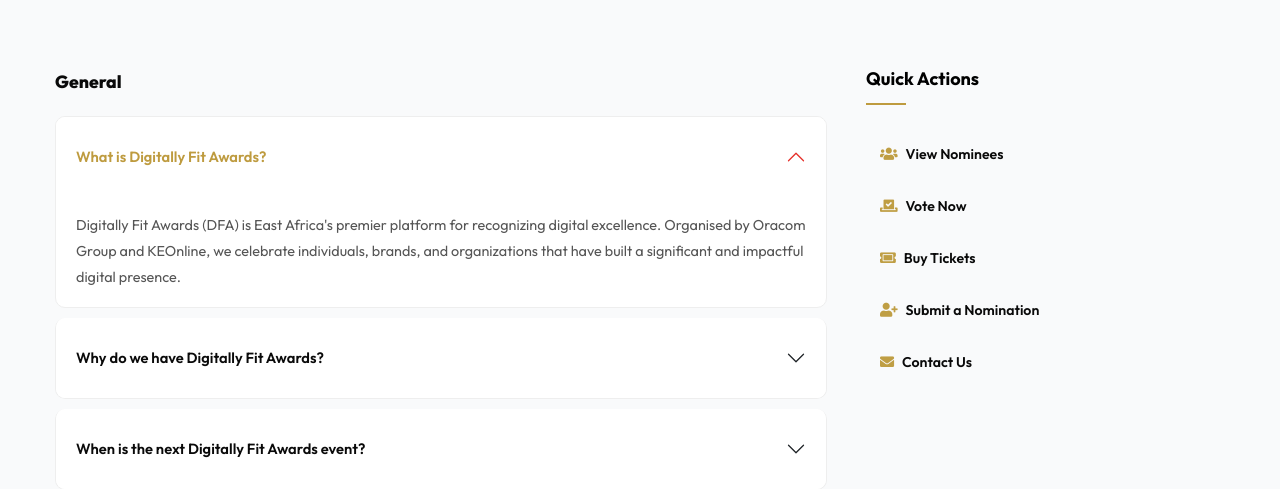
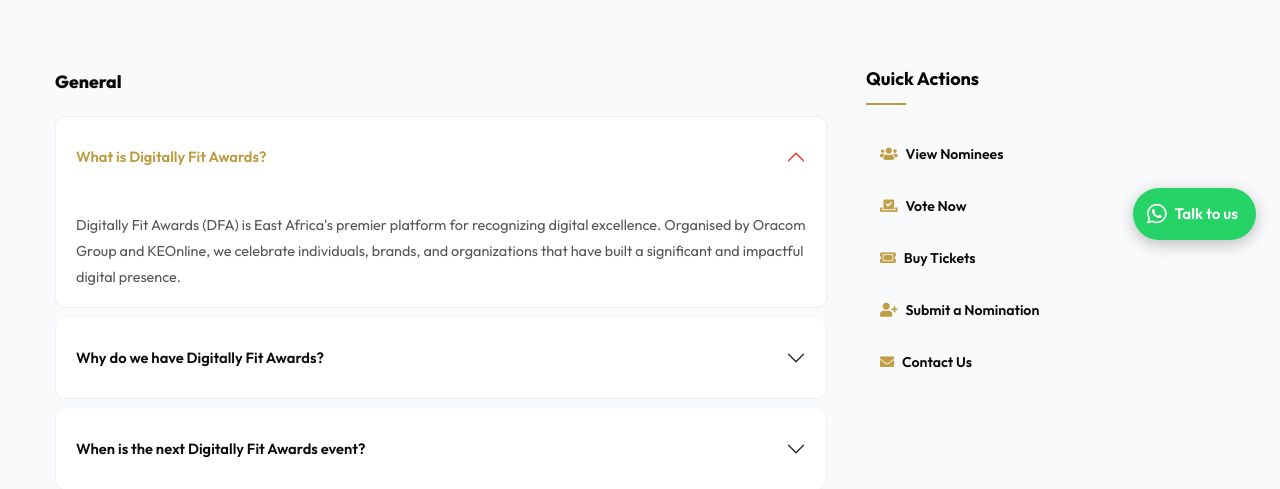
Before and after one commit to Ngumbaujjdev/baraka-awards, a PHP site: page /digitalyfit/faq in a window 1280 px wide. Shown: the part 532-1021 px from the top of the page. Run offline with PHP 8.4, Linux system fonts and the light colour scheme; data that the repository does not hold is empty; some libraries are stand-ins or nearby versions; some web fonts are replaced.

Commit message:
feat: add sticky WhatsApp float button (+254736557315)
Copy whatsapp-float pattern from mema-frontend. Include via footer-links.php
so it appears on every page. CSS added to custom.css.

Co-Authored-By: Claude Sonnet 4.6 <noreply@anthropic.com>

```diff
--- a/assets/css/custom.css
+++ b/assets/css/custom.css
@@ -558,3 +558,26 @@ i.fa, i.fas, i.fab, i.far {
     .tc-header .tc-name { font-size: .95rem; padding-right: 80px; }
     .tc-header .tc-price { font-size: 1.4rem; }
 }
+
+/* ── WhatsApp sticky button ──────────────────────────────────────────────── */
+.whatsapp-float {
+    position: fixed;
+    bottom: 28px;
+    right: 24px;
+    z-index: 9999;
+    display: flex;
+    align-items: center;
+    gap: 8px;
+    background: #25d366;
+    color: #fff;
+    padding: 12px 18px 12px 14px;
+    border-radius: 50px;
+    text-decoration: none;
+    font-size: .95rem;
+    font-weight: 600;
+    box-shadow: 0 4px 16px rgba(0,0,0,0.25);
+    transition: background .2s, transform .2s;
+}
+.whatsapp-float i { font-size: 1.4rem; }
+.whatsapp-float:hover { background: #128c5e; color: #fff; transform: scale(1.04); }
+@media (max-width: 576px) { .whatsapp-float__label { display: none; } }
--- a/includes/footer-links.php
+++ b/includes/footer-links.php
@@ -23,3 +23,4 @@
 <!-- Custom script -->
 <script src="<?php echo SITE_URL; ?>/assets/js/custom.js"></script>
 <script>new WOW().init();</script>
+<?php include __DIR__ . '/whatsapp-float.php'; ?>
--- /dev/null
+++ b/includes/whatsapp-float.php
@@ -0,0 +1,7 @@
+<a href="https://wa.me/254736557315"
+   target="_blank" rel="noopener"
+   class="whatsapp-float"
+   aria-label="Chat with us on WhatsApp">
+  <i class="fab fa-whatsapp"></i>
+  <span class="whatsapp-float__label">Talk to us</span>
+</a>
```
